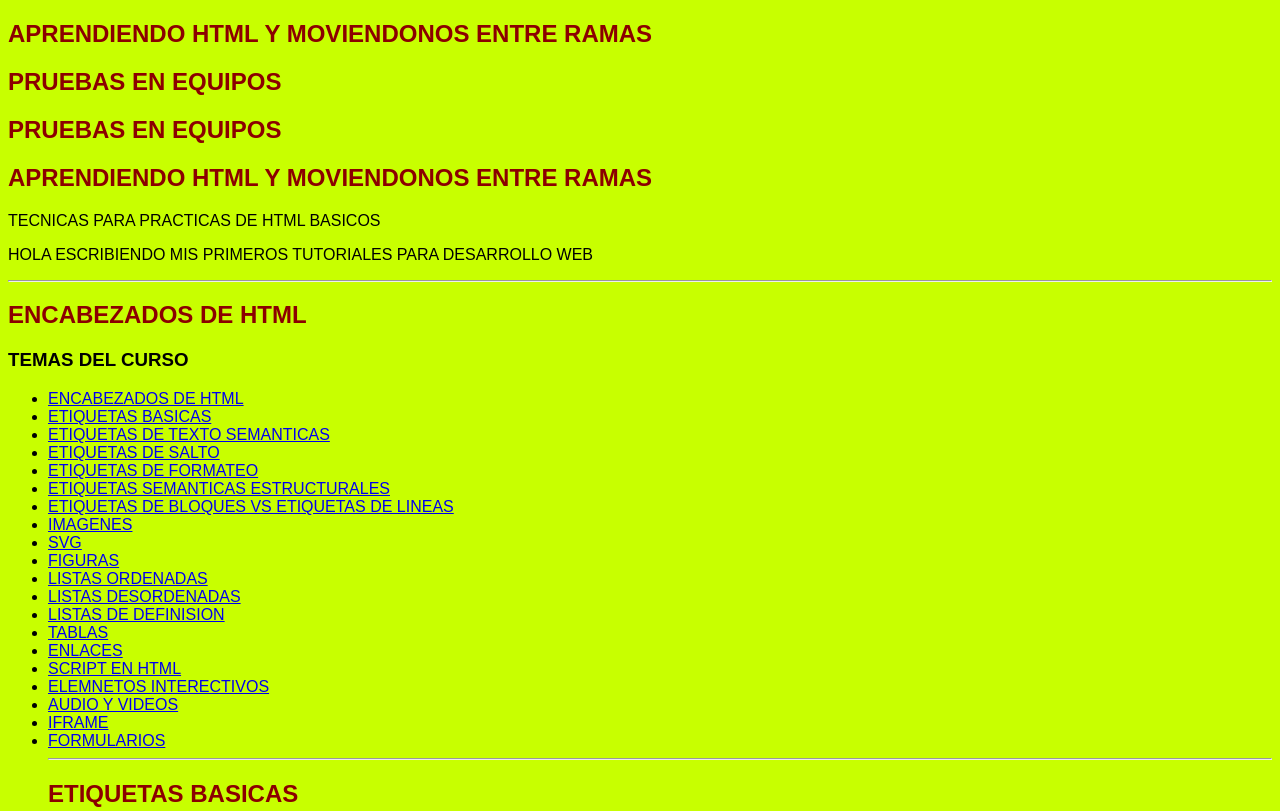
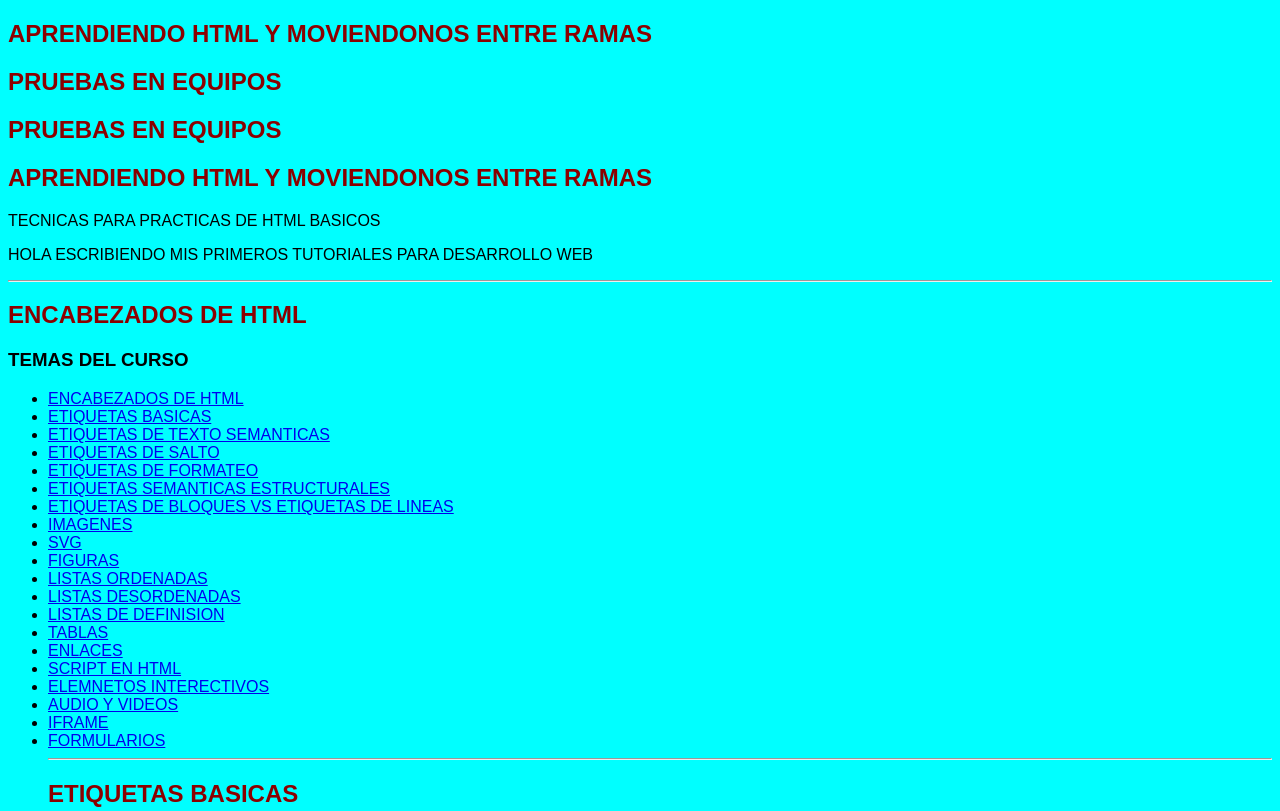
Before and after one commit to comunidaddeprueba/practicas, a plain HTML site: page index.html in a window 1280 px wide. Shown: the top 811 px of the page. Drawn offline with Linux system fonts and the light colour scheme.

Commit message:
Corregit el fonfo que debe ser azul, esta es la solucion

```diff
--- a/aseets/stilos.css
+++ b/aseets/stilos.css
@@ -1,5 +1,5 @@
 body {
-    background-color: rgb(200, 255, 0);
+    background-color:aqua ;
     font-family: sans-serif;
     text-transform: uppercase;
     /*colocamos los textos en mayusculas */
```
